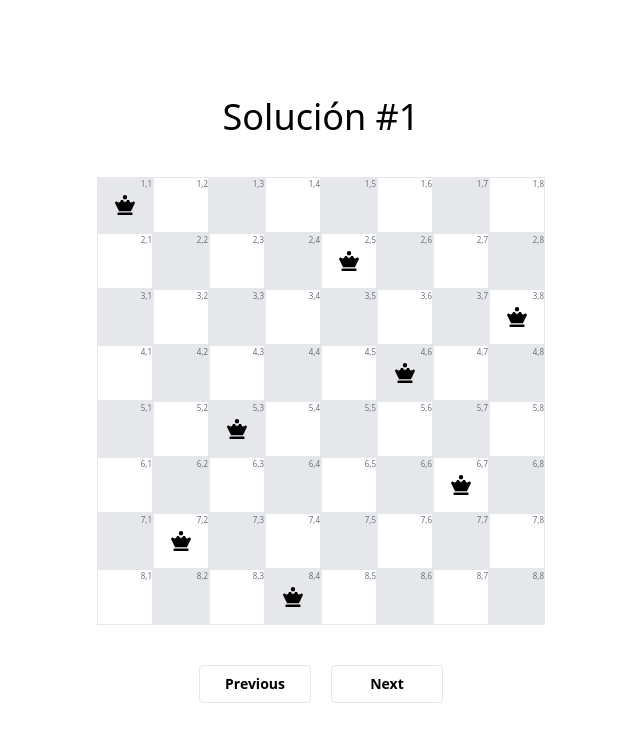
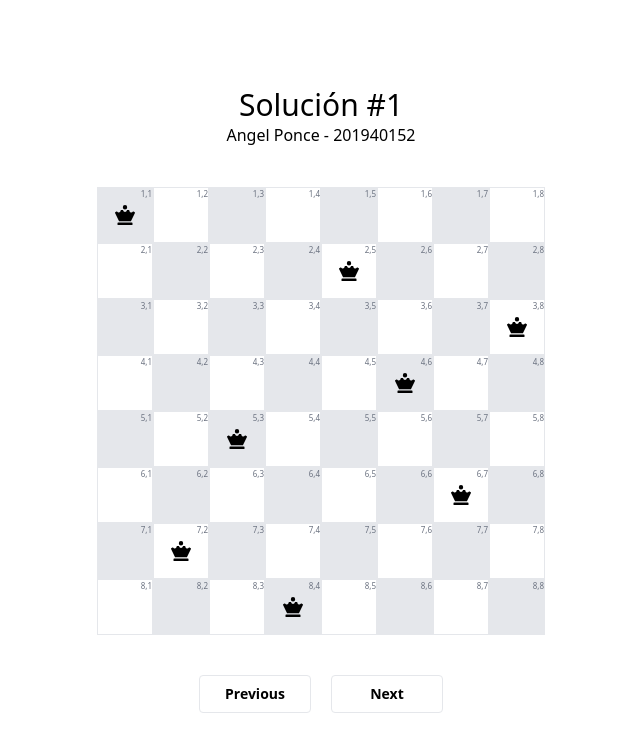
Before and after one commit to Angel-Ponce/eight-queens, a React (Create React App) app: page / in a window 1280 px wide. Shown: the top 752 px of the page, without its empty margins (319-959 px from the left). Built offline with nearby package versions, Linux system fonts and the light colour scheme.

Commit message:
fix bugs

```diff
--- a/public/index.html
+++ b/public/index.html
@@ -24,7 +24,7 @@
       work correctly both with client-side routing and a non-root public URL.
       Learn how to configure a non-root public URL by running `npm run build`.
     -->
-    <title>React App</title>
+    <title>Eight Queens - Angel Ponce</title>
   </head>
   <body>
     <noscript>You need to enable JavaScript to run this app.</noscript>
--- a/src/App.tsx
+++ b/src/App.tsx
@@ -25,7 +25,10 @@ const App: FC = () => {
 
   return (
     <div className="w-screen h-screen flex flex-col gap-10 items-center justify-center p-6">
-      <h1 className="text-4xl">Solución #{index + 1}</h1>
+      <div className="flex flex-col items-center justify-center">
+        <h1 className="text-3xl">Solución #{index + 1}</h1>
+        <p>Angel Ponce - 201940152</p>
+      </div>
       <Board solution={solutions[index]} />
       <div className="flex gap-5">
         <button
--- a/src/Board.tsx
+++ b/src/Board.tsx
@@ -1,4 +1,4 @@
-import { FC, useState } from "react";
+import { FC, useEffect, useState } from "react";
 import Tile from "./Tile";
 
 const Board: FC<{
@@ -48,6 +48,10 @@ const Board: FC<{
     return false;
   };
 
+  useEffect(() => {
+    setSelectedTile([]);
+  }, [solution]);
+
   return (
     <div className="overflow-auto w-full flex justify-center">
       <div className="grid grid-cols-[repeat(8,_56px)] w-auto h-auto">
--- a/src/Tile.tsx
+++ b/src/Tile.tsx
@@ -32,7 +32,12 @@ const Tile: FC<{
         )}
         onClick={() => {
           if (hasQueen) {
-            setSelectedTile([j, k]);
+            setSelectedTile((prev) => {
+              if (prev.length === 2 && prev[0] === j && prev[1] === k) {
+                return [];
+              }
+              return [j, k];
+            });
             return;
           }
 
```
